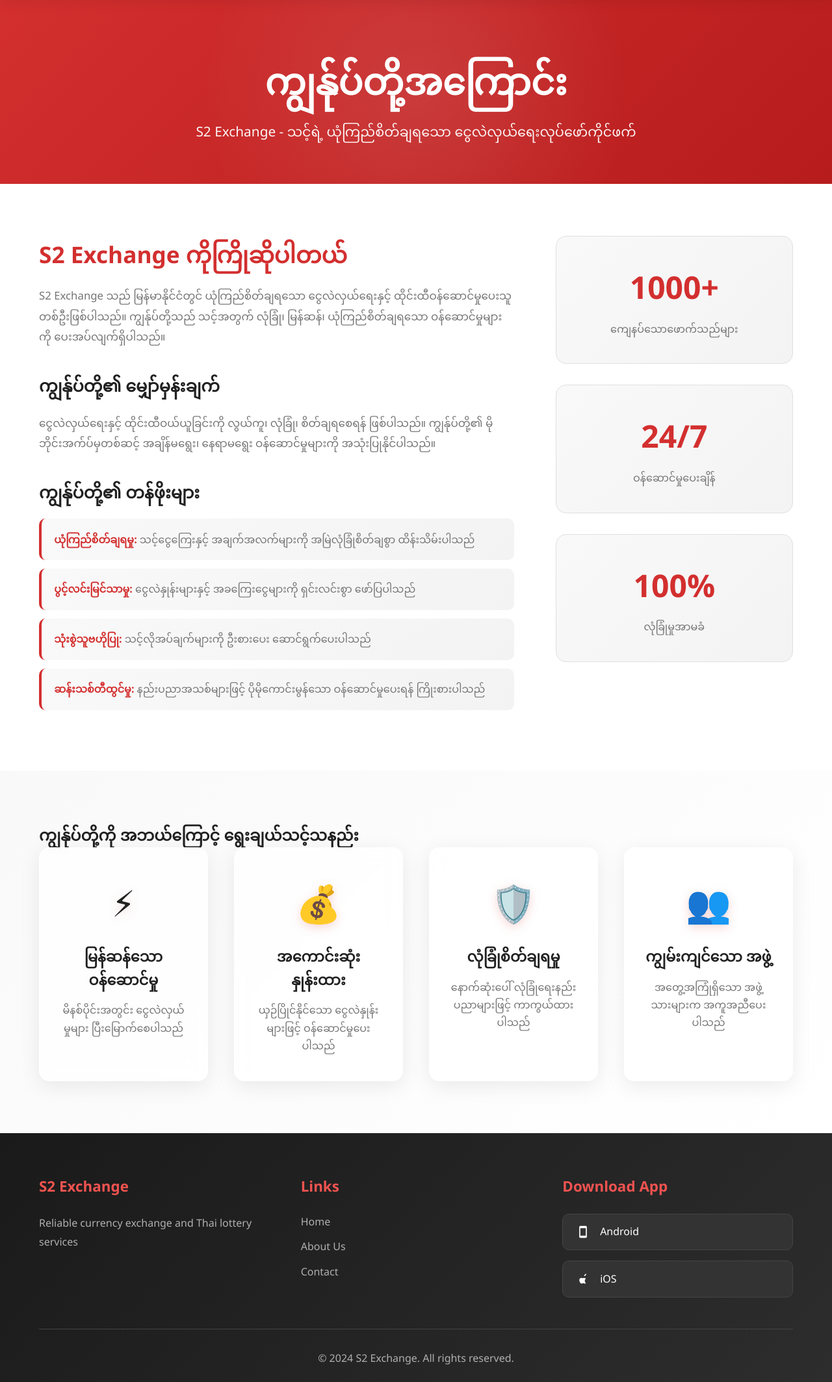
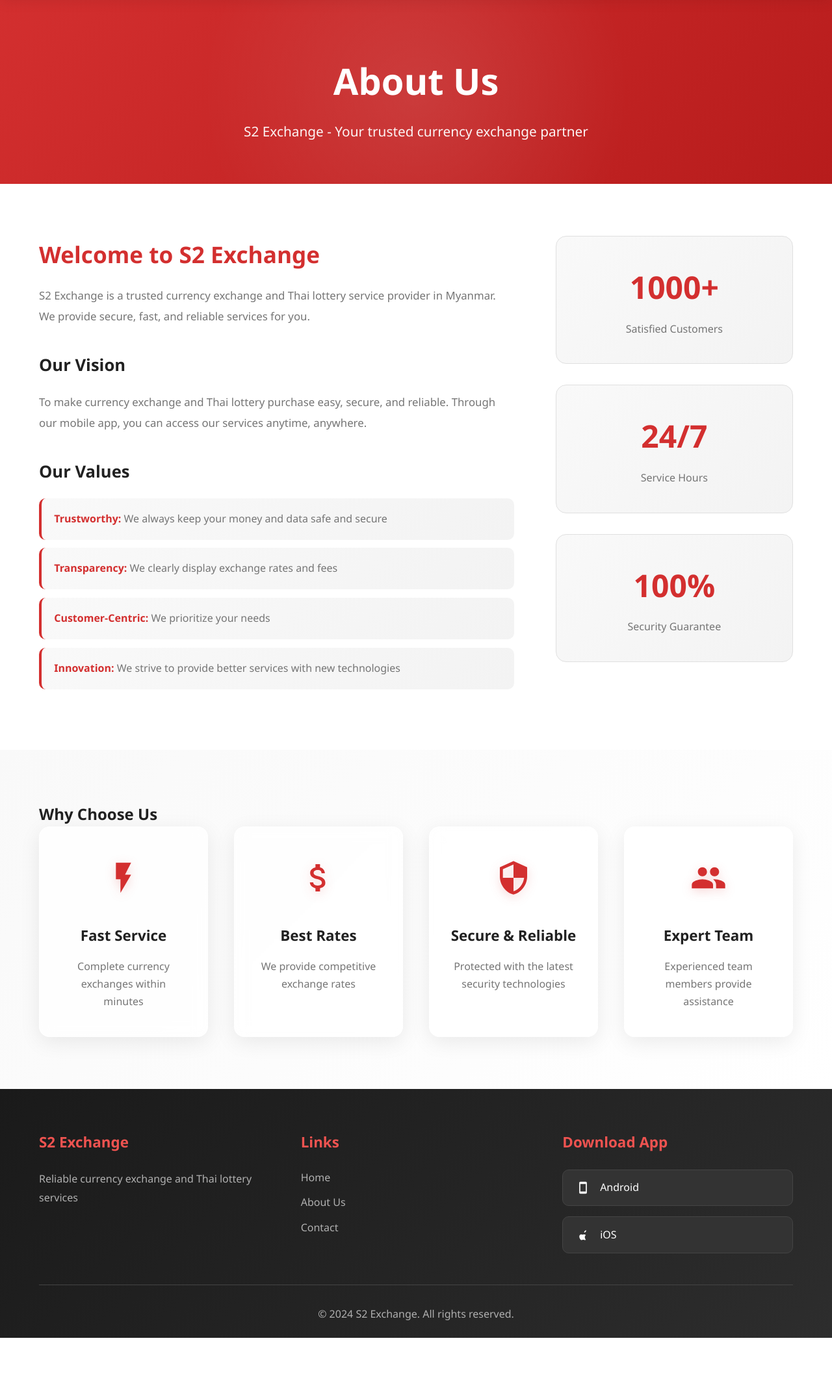
Before and after one commit to outchin/s2-exchange-backend, a Django app: page /about/ in a window 1280 px wide. Shown: the part 104-2231 px from the top of the page at 65% size. After the commit the page ends 2163 px from the top, so only its background shows below. Run offline with Django 5.2, Linux system fonts and the light colour scheme.

Commit message:
Add localization to About page with Myanmar translations
- Update about.html template with {% load i18n %} and {% trans %} tags
- Replace emoji icons (⚡💰🛡️👥) with professional SVG icons
- Add Material Design icons for all feature cards
- Generate Myanmar translations for all about page content
- Translate company vision, values, and statistics
- Compile updated translation messages

🤖 Generated with [Claude Code](https://claude.com/claude-code)

Co-Authored-By: Claude <noreply@anthropic.com>

```diff
--- a/website/templates/website/about.html
+++ b/website/templates/website/about.html
@@ -1,14 +1,15 @@
 {% extends 'website/base.html' %}
+{% load i18n %}
 
-{% block title %}About Us - S2 Exchange{% endblock %}
+{% block title %}{% trans "About Us" %} - S2 Exchange{% endblock %}
 {% block nav_about %}active{% endblock %}
 
 {% block content %}
 <!-- Page Header -->
 <section class="page-header">
     <div class="container">
-        <h1>ကျွန်ုပ်တို့အကြောင်း</h1>
-        <p>S2 Exchange - သင့်ရဲ့ ယုံကြည်စိတ်ချရသော ငွေလဲလှယ်ရေးလုပ်ဖော်ကိုင်ဖက်</p>
+        <h1>{% trans "About Us" %}</h1>
+        <p>{% trans "S2 Exchange - Your trusted currency exchange partner" %}</p>
     </div>
 </section>
 
@@ -17,33 +18,33 @@
     <div class="container">
         <div class="about-grid">
             <div class="about-content">
-                <h2>S2 Exchange ကိုကြိုဆိုပါတယ်</h2>
-                <p>S2 Exchange သည် မြန်မာနိုင်ငံတွင် ယုံကြည်စိတ်ချရသော ငွေလဲလှယ်ရေးနှင့် ထိုင်းထီဝန်ဆောင်မှုပေးသူတစ်ဦးဖြစ်ပါသည်။ ကျွန်ုပ်တို့သည် သင့်အတွက် လုံခြုံ၊ မြန်ဆန်၊ ယုံကြည်စိတ်ချရသော ဝန်ဆောင်မှုများကို ပေးအပ်လျက်ရှိပါသည်။</p>
+                <h2>{% trans "Welcome to S2 Exchange" %}</h2>
+                <p>{% trans "S2 Exchange is a trusted currency exchange and Thai lottery service provider in Myanmar. We provide secure, fast, and reliable services for you." %}</p>
 
-                <h3>ကျွန်ုပ်တို့၏ မျှော်မှန်းချက်</h3>
-                <p>ငွေလဲလှယ်ရေးနှင့် ထိုင်းထီဝယ်ယူခြင်းကို လွယ်ကူ၊ လုံခြုံ၊ စိတ်ချရစေရန် ဖြစ်ပါသည်။ ကျွန်ုပ်တို့၏ မိုဘိုင်းအက်ပ်မှတစ်ဆင့် အချိန်မရွေး၊ နေရာမရွေး ဝန်ဆောင်မှုများကို အသုံးပြုနိုင်ပါသည်။</p>
+                <h3>{% trans "Our Vision" %}</h3>
+                <p>{% trans "To make currency exchange and Thai lottery purchase easy, secure, and reliable. Through our mobile app, you can access our services anytime, anywhere." %}</p>
 
-                <h3>ကျွန်ုပ်တို့၏ တန်ဖိုးများ</h3>
+                <h3>{% trans "Our Values" %}</h3>
                 <ul class="values-list">
-                    <li><strong>ယုံကြည်စိတ်ချရမှု:</strong> သင့်ငွေကြေးနှင့် အချက်အလက်များကို အမြဲလုံခြုံစိတ်ချစွာ ထိန်းသိမ်းပါသည်</li>
-                    <li><strong>ပွင့်လင်းမြင်သာမှု:</strong> ငွေလဲနှုန်းများနှင့် အခကြေးငွေများကို ရှင်းလင်းစွာ ဖော်ပြပါသည်</li>
-                    <li><strong>သုံးစွဲသူဗဟိုပြု:</strong> သင့်လိုအပ်ချက်များကို ဦးစားပေး ဆောင်ရွက်ပေးပါသည်</li>
-                    <li><strong>ဆန်းသစ်တီထွင်မှု:</strong> နည်းပညာအသစ်များဖြင့် ပိုမိုကောင်းမွန်သော ဝန်ဆောင်မှုပေးရန် ကြိုးစားပါသည်</li>
+                    <li><strong>{% trans "Trustworthy:" %}</strong> {% trans "We always keep your money and data safe and secure" %}</li>
+                    <li><strong>{% trans "Transparency:" %}</strong> {% trans "We clearly display exchange rates and fees" %}</li>
+                    <li><strong>{% trans "Customer-Centric:" %}</strong> {% trans "We prioritize your needs" %}</li>
+                    <li><strong>{% trans "Innovation:" %}</strong> {% trans "We strive to provide better services with new technologies" %}</li>
                 </ul>
             </div>
 
             <div class="about-image">
                 <div class="stat-card">
                     <div class="stat-number">1000+</div>
-                    <div class="stat-label">ကျေနပ်သောဖောက်သည်များ</div>
+                    <div class="stat-label">{% trans "Satisfied Customers" %}</div>
                 </div>
                 <div class="stat-card">
                     <div class="stat-number">24/7</div>
-                    <div class="stat-label">ဝန်ဆောင်မှုပေးချိန်</div>
+                    <div class="stat-label">{% trans "Service Hours" %}</div>
                 </div>
                 <div class="stat-card">
                     <div class="stat-number">100%</div>
-                    <div class="stat-label">လုံခြုံမှုအာမခံ</div>
+                    <div class="stat-label">{% trans "Security Guarantee" %}</div>
                 </div>
             </div>
         </div>
@@ -53,27 +54,43 @@
 <!-- Why Choose Us Section -->
 <section class="why-choose-section">
     <div class="container">
-        <h2>ကျွန်ုပ်တို့ကို အဘယ်ကြောင့် ရွေးချယ်သင့်သနည်း</h2>
+        <h2>{% trans "Why Choose Us" %}</h2>
         <div class="features-grid">
             <div class="feature-card">
-                <div class="feature-icon">⚡</div>
-                <h3>မြန်ဆန်သော ဝန်ဆောင်မှု</h3>
-                <p>မိနစ်ပိုင်းအတွင်း ငွေလဲလှယ်မှုများ ပြီးမြောက်စေပါသည်</p>
+                <div class="feature-icon">
+                    <svg viewBox="0 0 24 24" fill="#D32F2F" xmlns="http://www.w3.org/2000/svg" width="56" height="56">
+                        <path d="M7 2V13H10V22L17 10H13L17 2H7Z"/>
+                    </svg>
+                </div>
+                <h3>{% trans "Fast Service" %}</h3>
+                <p>{% trans "Complete currency exchanges within minutes" %}</p>
             </div>
             <div class="feature-card">
-                <div class="feature-icon">💰</div>
-                <h3>အကောင်းဆုံး နှုန်းထား</h3>
-                <p>ယှဉ်ပြိုင်နိုင်သော ငွေလဲနှုန်းများဖြင့် ဝန်ဆောင်မှုပေးပါသည်</p>
+                <div class="feature-icon">
+                    <svg viewBox="0 0 24 24" fill="#D32F2F" xmlns="http://www.w3.org/2000/svg" width="56" height="56">
+                        <path d="M11.8 10.9C9.53 10.31 8.8 9.7 8.8 8.75C8.8 7.66 9.81 6.9 11.5 6.9C13.28 6.9 13.94 7.75 14 9H16.21C16.14 7.28 15.09 5.7 13 5.19V3H10V5.16C8.06 5.58 6.5 6.84 6.5 8.77C6.5 11.08 8.41 12.23 11.2 12.9C13.7 13.5 14.2 14.38 14.2 15.31C14.2 16 13.71 17.1 11.5 17.1C9.44 17.1 8.63 16.18 8.52 15H6.32C6.44 17.19 8.08 18.42 10 18.83V21H13V18.85C14.95 18.48 16.5 17.35 16.5 15.3C16.5 12.46 14.07 11.49 11.8 10.9Z"/>
+                    </svg>
+                </div>
+                <h3>{% trans "Best Rates" %}</h3>
+                <p>{% trans "We provide competitive exchange rates" %}</p>
             </div>
             <div class="feature-card">
-                <div class="feature-icon">🛡️</div>
-                <h3>လုံခြုံစိတ်ချရမှု</h3>
-                <p>နောက်ဆုံးပေါ် လုံခြုံရေးနည်းပညာများဖြင့် ကာကွယ်ထားပါသည်</p>
+                <div class="feature-icon">
+                    <svg viewBox="0 0 24 24" fill="#D32F2F" xmlns="http://www.w3.org/2000/svg" width="56" height="56">
+                        <path d="M12 1L3 5V11C3 16.55 6.84 21.74 12 23C17.16 21.74 21 16.55 21 11V5L12 1ZM12 11.99H19C18.47 16.11 15.72 19.78 12 20.93V12H5V6.3L12 3.19V11.99Z"/>
+                    </svg>
+                </div>
+                <h3>{% trans "Secure & Reliable" %}</h3>
+                <p>{% trans "Protected with the latest security technologies" %}</p>
             </div>
             <div class="feature-card">
-                <div class="feature-icon">👥</div>
-                <h3>ကျွမ်းကျင်သော အဖွဲ့</h3>
-                <p>အတွေ့အကြုံရှိသော အဖွဲ့သားများက အကူအညီပေးပါသည်</p>
+                <div class="feature-icon">
+                    <svg viewBox="0 0 24 24" fill="#D32F2F" xmlns="http://www.w3.org/2000/svg" width="56" height="56">
+                        <path d="M16 11C17.66 11 18.99 9.66 18.99 8C18.99 6.34 17.66 5 16 5C14.34 5 13 6.34 13 8C13 9.66 14.34 11 16 11ZM8 11C9.66 11 10.99 9.66 10.99 8C10.99 6.34 9.66 5 8 5C6.34 5 5 6.34 5 8C5 9.66 6.34 11 8 11ZM8 13C5.67 13 1 14.17 1 16.5V19H15V16.5C15 14.17 10.33 13 8 13ZM16 13C15.71 13 15.38 13.02 15.03 13.05C16.19 13.89 17 15.02 17 16.5V19H23V16.5C23 14.17 18.33 13 16 13Z"/>
+                    </svg>
+                </div>
+                <h3>{% trans "Expert Team" %}</h3>
+                <p>{% trans "Experienced team members provide assistance" %}</p>
             </div>
         </div>
     </div>
```
Also changed, not shown: locale/my/LC_MESSAGES/django.po, 1 other file.
